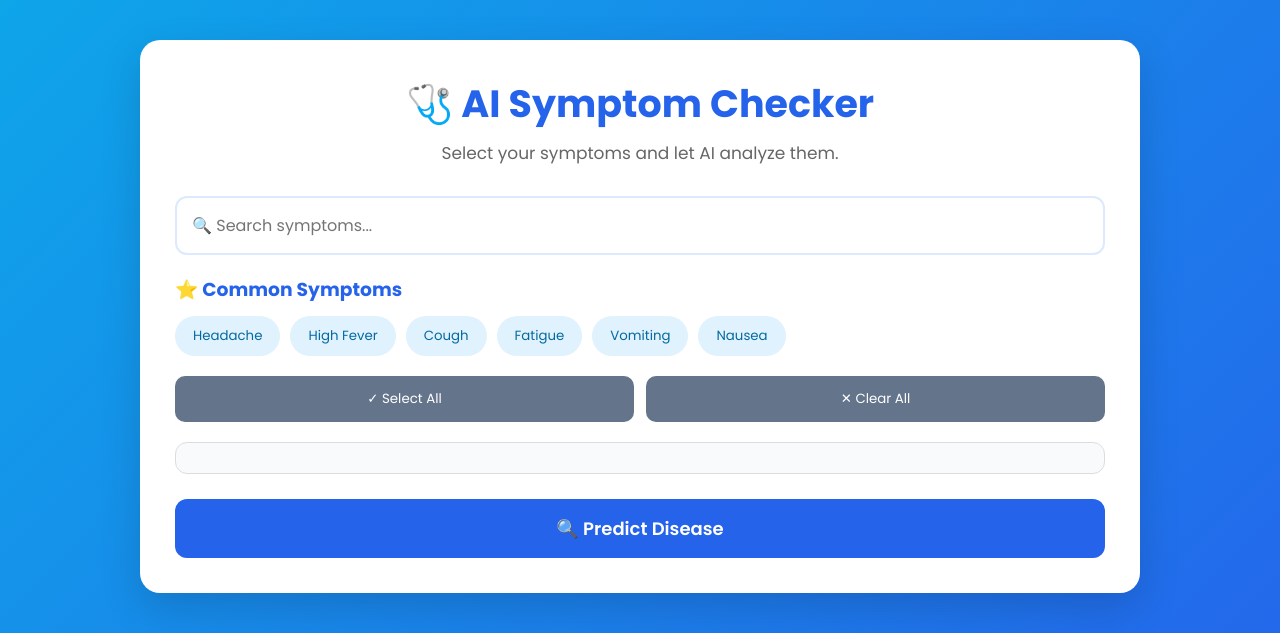
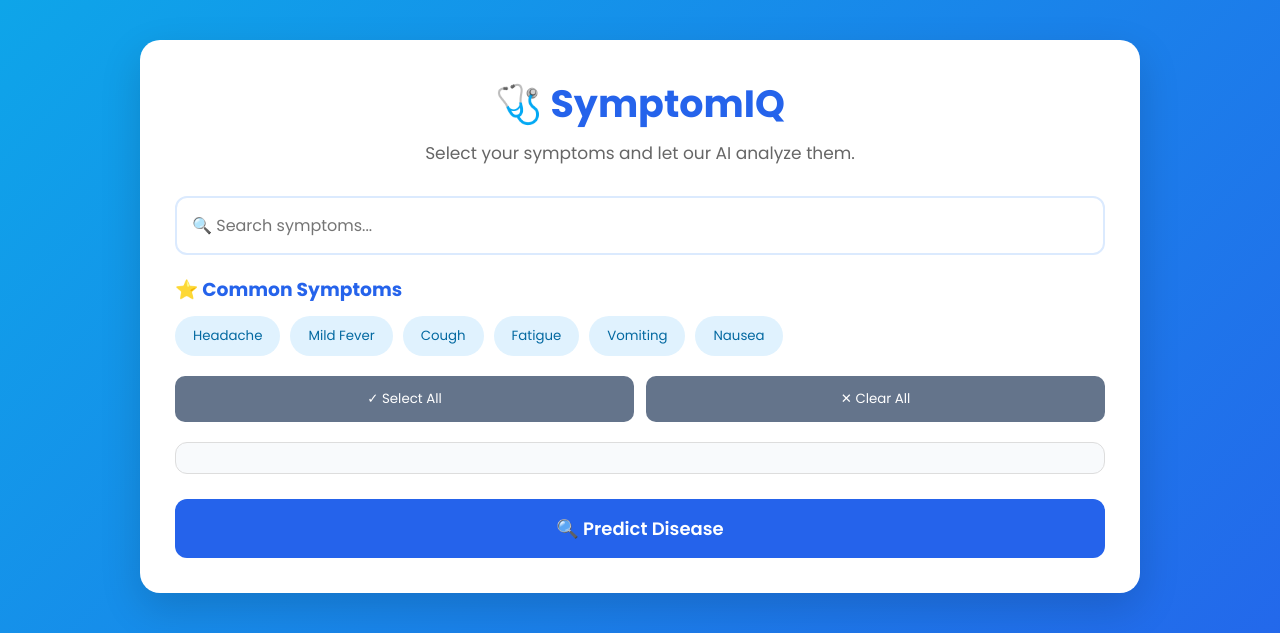
Before and after one commit to Code-bee23/AI-symptom-checker, a FastAPI app: page / in a window 1280 px wide. Shown: the top 633 px of the page. Run offline with FastAPI, Linux system fonts and the light colour scheme; parts of the project's set-up code (start-up, migrations or seed data) failed here and were passed over.

```diff
--- a/templates/index.html
+++ b/templates/index.html
@@ -7,7 +7,7 @@
 
     <meta name="viewport" content="width=device-width, initial-scale=1.0">
 
-    <title>AI Symptom Checker</title>
+    <title>SymptomIQ</title>
 
     <link rel="stylesheet" href="/static/style.css">
 
@@ -19,9 +19,9 @@
 
     <div class="header">
 
-        <h1>🩺 AI Symptom Checker</h1>
+        <h1>🩺 SymptomIQ</h1>
 
-        <p>Select your symptoms and let AI analyze them.</p>
+        <p>Select your symptoms and let our AI analyze them.</p>
 
     </div>
 
@@ -47,7 +47,7 @@
                 </button>
 
                 <button type="button" class="chip" data-symptom="high_fever">
-                    High Fever
+                    Mild Fever
                 </button>
 
                 <button type="button" class="chip" data-symptom="cough">
```
